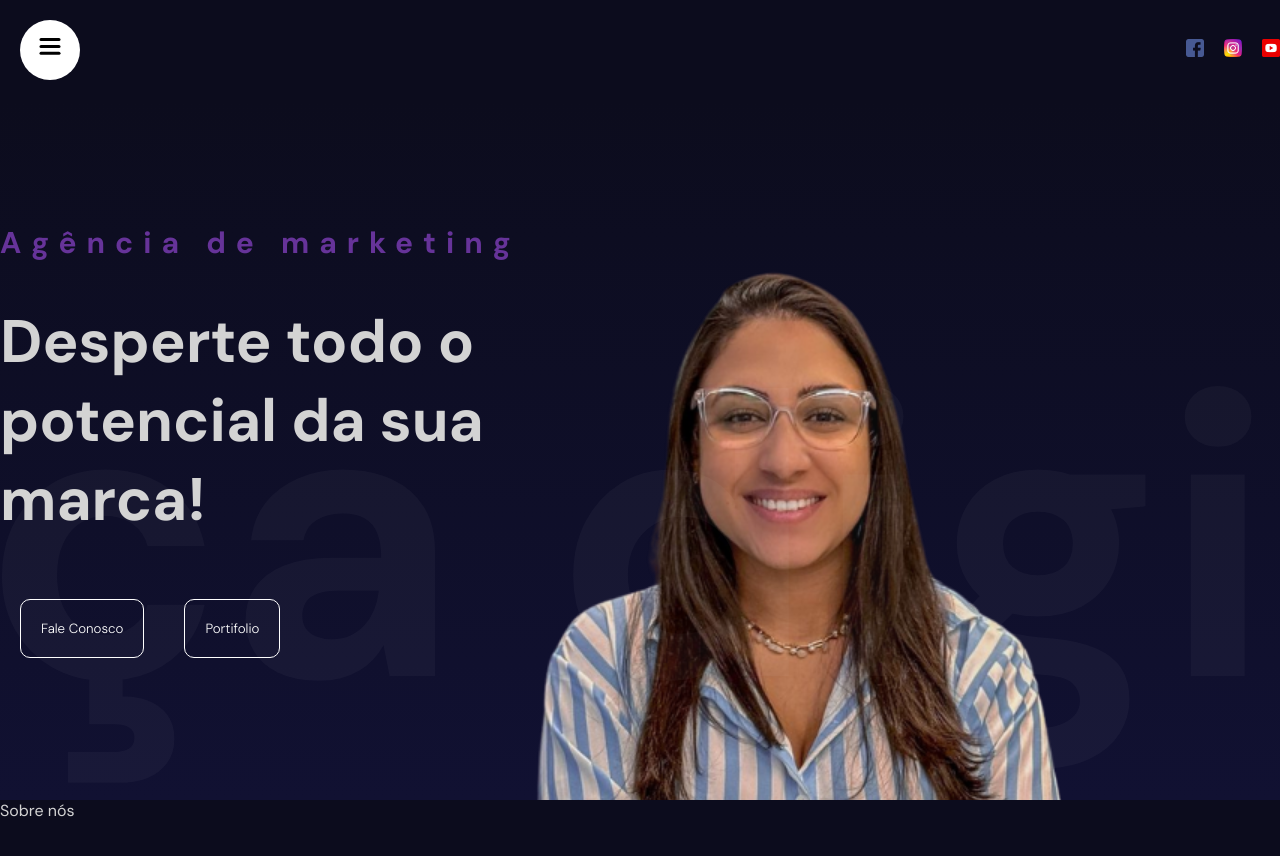
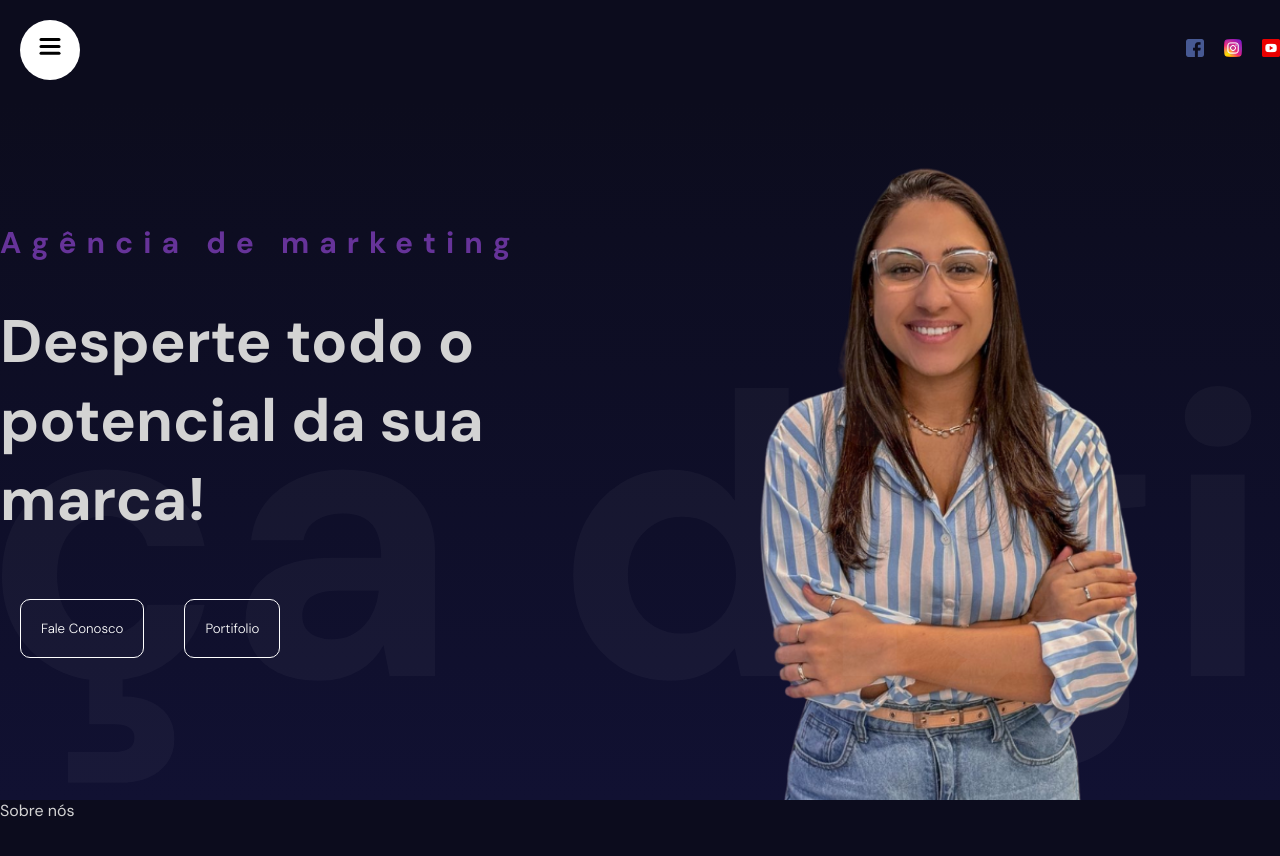
Before and after one commit to mihhalves/mihhalvess, a React (Vite) app: page / in a window 1280 px wide. Shown: the top 856 px of the page. Built offline with nearby package versions, Linux system fonts and the light colour scheme.

Commit message:
add monile settings

```diff
--- a/src/components/navbar/navbar.scss
+++ b/src/components/navbar/navbar.scss
@@ -1,3 +1,5 @@
+@import "../../app.scss";
+
 .navbar {
     height: 100px;
 
@@ -12,6 +14,8 @@
         span{
             font-weight: bold;
             font-size: 20px;
+
+
         }
 
         .social{
--- a/src/components/raimundas/raimundas.scss
+++ b/src/components/raimundas/raimundas.scss
@@ -1,3 +1,5 @@
+@import "../../app.scss";
+
 .raimundas{
     height: calc(100vh - 100px);
     overflow: hidden;
@@ -17,15 +19,32 @@
         flex-direction: column;
         justify-content:center;
         gap: 40px;
+
+        @include mobile {
+            height: 50%;
+            width: 100%;
+            gap: 20px;
+            align-items: center;
+            text-align: center;
+            margin-top: 30px;
+        }
     }
 
     h2{
         font-size: 30px;
         color: rebeccapurple;
         letter-spacing: 10px;
+
+        @include mobile {
+            font-size: 36px;
+        }
     }
     h1{
         font-size: 60px;
+
+        @include mobile {
+            font-size: 36px;
+        }
     }
     .buttons{
         button{
@@ -47,6 +66,19 @@
         right: 0;
         transform: scale(1.5);
 
+        @include mobile {
+            height: 50%;
+            width: 100%;
+            top: unset;
+            bottom: 0;
+        }
+
+        img{
+            width: 100%;
+            height: 100%;
+            object-fit: cover;
+        }
+
     }
 
     .slidingTextContainer{
```
